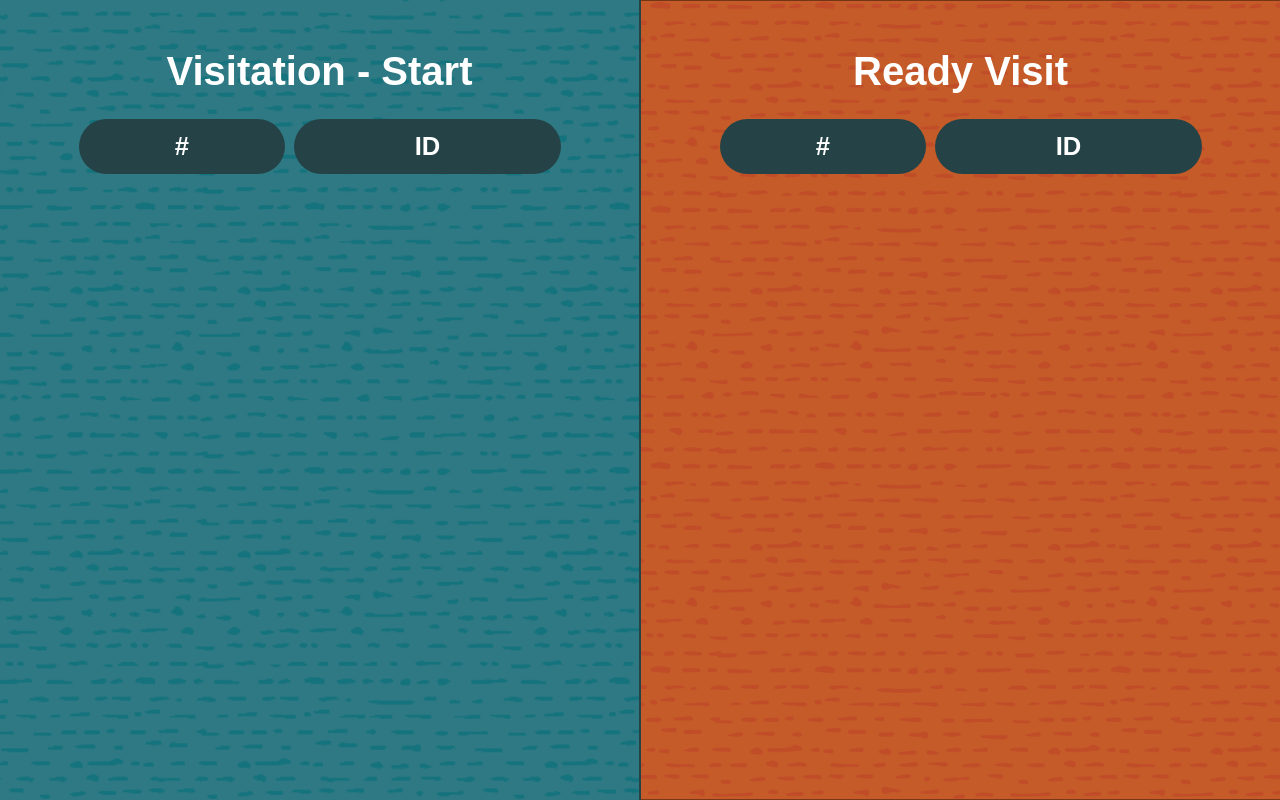
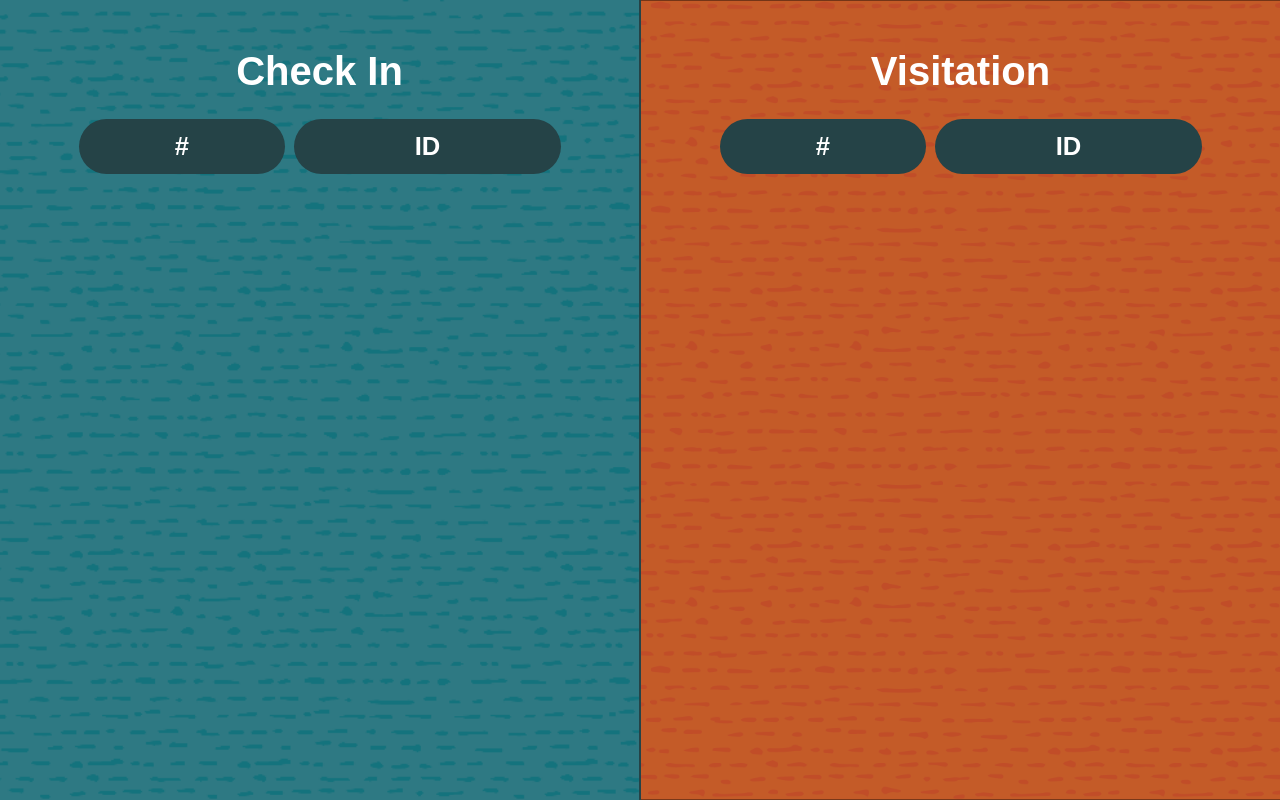
Before and after one commit to DHCPotato/MatchMakingQueue, a plain HTML site: page index.html in a window 1280 px wide. Drawn offline with Linux system fonts and the light colour scheme.

Commit message:
Update index.html

```diff
--- a/index.html
+++ b/index.html
@@ -90,7 +90,7 @@
 <body>
   <div class="container">
     <div class="queue queue-left">
-      <h2>Visitation - Start</h2>
+      <h2>Check In</h2>
       <table>
         <thead>
           <tr><th>#</th><th>ID</th></tr>
@@ -102,7 +102,7 @@
     <div class="divider"></div>
 
     <div class="queue queue-right">
-      <h2>Ready Visit</h2>
+      <h2>Visitation</h2>
       <table>
         <thead>
           <tr><th>#</th><th>ID</th></tr>
```
